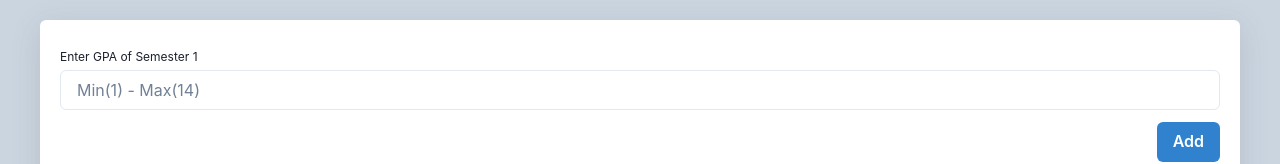
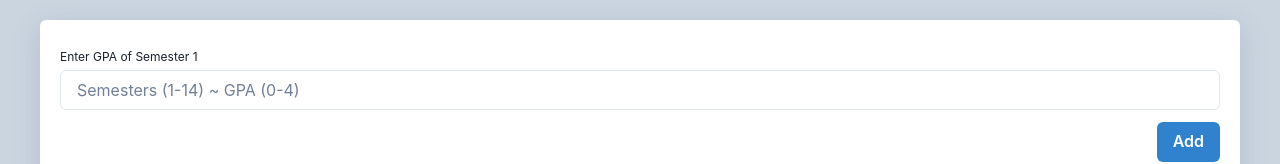
Before and after one commit to M-IrtazaGhaffar/CUST-Helper-App-Frontend, a React (Create React App) app: page /cgpa in a window 1280 px wide. Shown: the part 167-331 px from the top of the page. Built offline with nearby package versions, Linux system fonts and the light colour scheme.

Commit message:
Update CGPA.jsx

```diff
--- a/src/screens/CGPA.jsx
+++ b/src/screens/CGPA.jsx
@@ -85,7 +85,7 @@ function CGPA() {
                 <NumberInput name="s_gpa" min={1} max={14}>
                   <NumberInputField
                     onChange={(e) => setValue(e.target.value)}
-                    placeholder="Min(1) - Max(14)"
+                    placeholder="Semesters (1-14) ~ GPA (0-4)"
                     required
                     min
                   />
```
